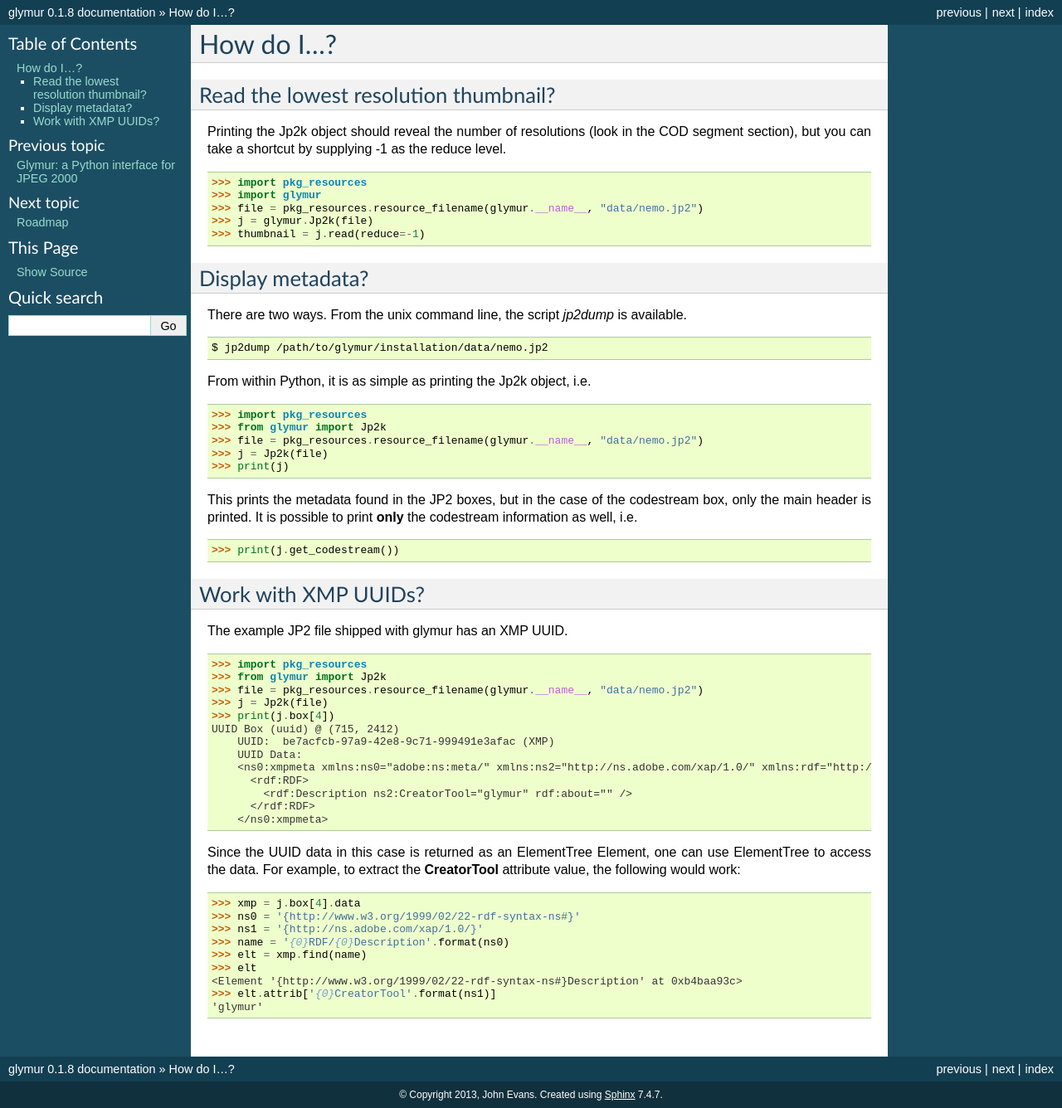
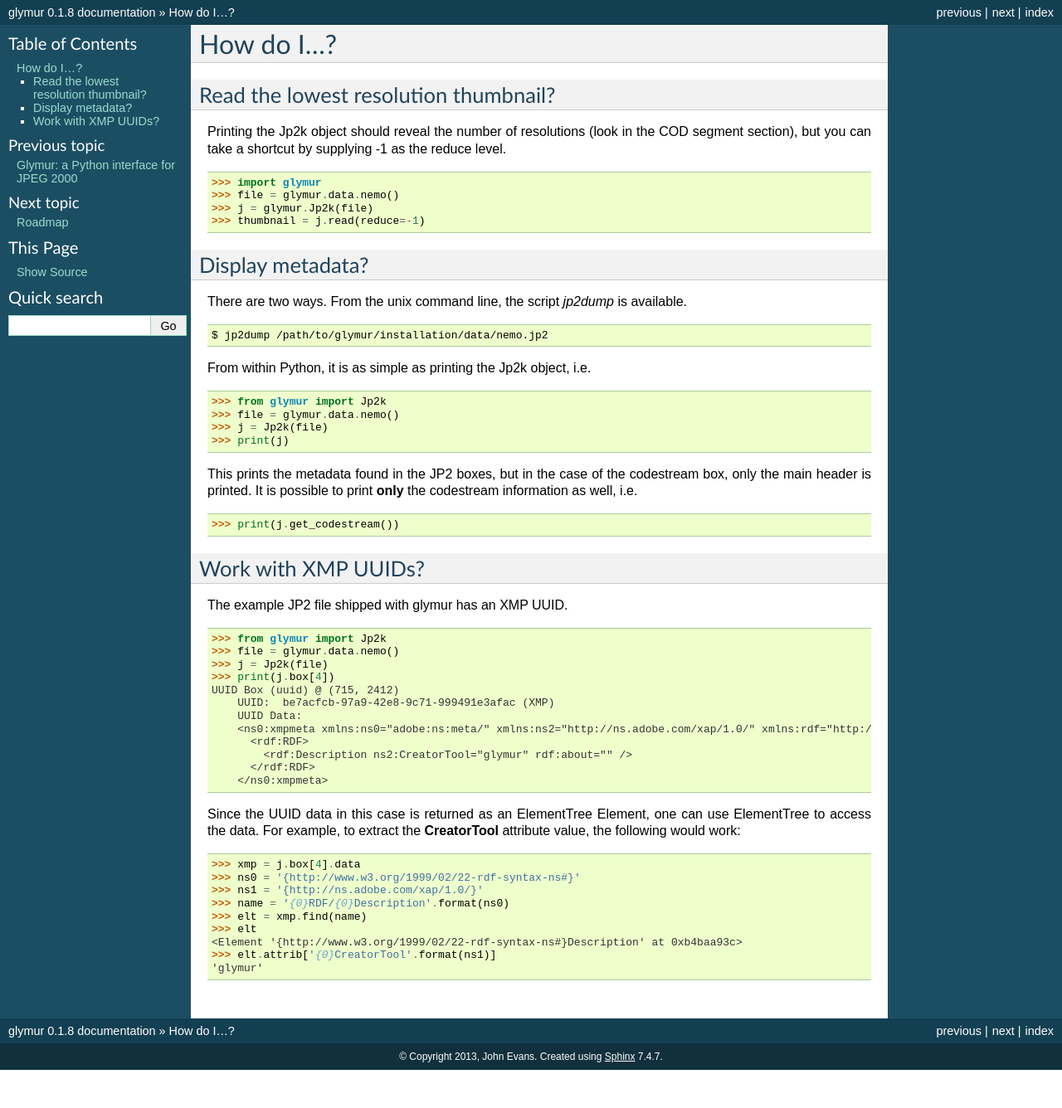
Before and after one commit to quintusdias/glymur, a Sphinx documentation site: the page built from docs/source/how_do_i.rst, in a window 1280 px wide. Shown: the whole page at 83% size. Built offline with Sphinx 7.4.7, drawn with Linux system fonts in a browser that asks for light colours; after the commit the page ends 1290 px from its top, so only the background shows below that.

Commit message:
Added 'glymur.data.nemo()'.  Closes #20

```diff
--- a/docs/source/how_do_i.rst
+++ b/docs/source/how_do_i.rst
@@ -9,9 +9,8 @@ Printing the Jp2k object should reveal the number of resolutions (look in the
 COD segment section), but you can take a shortcut by supplying -1 as the reduce
 level. ::
 
-    >>> import pkg_resources
     >>> import glymur
-    >>> file = pkg_resources.resource_filename(glymur.__name__, "data/nemo.jp2")
+    >>> file = glymur.data.nemo()
     >>> j = glymur.Jp2k(file)
     >>> thumbnail = j.read(reduce=-1)
 
@@ -24,9 +23,8 @@ available. ::
 
 From within Python, it is as simple as printing the Jp2k object, i.e. ::
 
-    >>> import pkg_resources
     >>> from glymur import Jp2k
-    >>> file = pkg_resources.resource_filename(glymur.__name__, "data/nemo.jp2")
+    >>> file = glymur.data.nemo()
     >>> j = Jp2k(file)
     >>> print(j)
 
@@ -40,9 +38,8 @@ Work with XMP UUIDs?
 ====================
 The example JP2 file shipped with glymur has an XMP UUID. ::
 
-    >>> import pkg_resources
     >>> from glymur import Jp2k
-    >>> file = pkg_resources.resource_filename(glymur.__name__, "data/nemo.jp2")
+    >>> file = glymur.data.nemo()
     >>> j = Jp2k(file)
     >>> print(j.box[4])
     UUID Box (uuid) @ (715, 2412)
--- a/glymur/__init__.py
+++ b/glymur/__init__.py
@@ -1,6 +1,5 @@
 """glymur - read, write, and interrogate JPEG 2000 files
 """
-
 
 def _glymurrc_fname():
     """Return the path to the configuration file.
@@ -88,4 +87,5 @@ _OPENJP2 = _config()
 from .jp2k import Jp2k
 from .jp2dump import jp2dump
 
+from . import data
 from . import test
--- a/setup.py
+++ b/setup.py
@@ -7,7 +7,7 @@
           'author': 'John Evans',
           'author_email': 'johnevans938 at gmail dot com',
           'url': 'https://github.com/quintusdias/glymur',
-          'packages': ['glymur', 'glymur.test', 'glymur.lib',
+          'packages': ['glymur', 'glymur.data', 'glymur.test', 'glymur.lib',
                        'glymur.lib.test'],
           'package_data': {'glymur': ['data/*.jp2']},
           'scripts': ['bin/jp2dump'],
```
Also changed, not shown: 1 other file.
